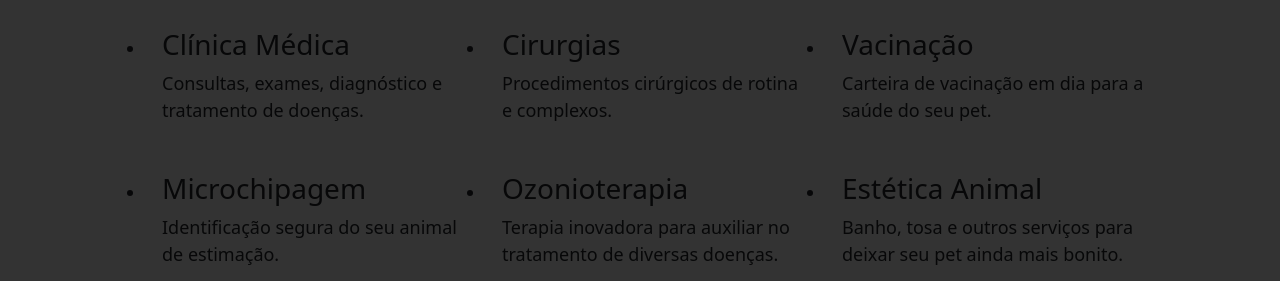
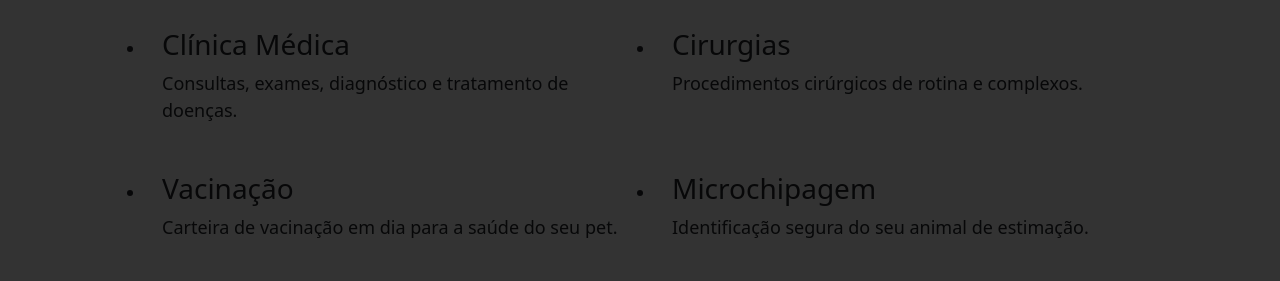
Before and after one commit to Thiory07/site-clinicasaluspet-com-br, a website built with Vite: page docs/index.html in a window 1280 px wide. Shown: the part 266-547 px from the top of the page. Built offline with nearby package versions, Linux system fonts and the light colour scheme.

Commit message:
changed SEO

```diff
--- a/docs/index.html
+++ b/docs/index.html
@@ -125,27 +125,27 @@
 
         <section id="servicos container" class="m-3">
           <ul class="servicos row m-3">
-            <li class="col-sm-4 p-3" itemtype="https://schema.org/Service">
+            <li class="col-sm-6 cold-md-4 p-3" itemtype="https://schema.org/Service">
               <h3>Clínica Médica</h3>
               <p>Consultas, exames, diagnóstico e tratamento de doenças.</p>
             </li>
-            <li class="col-sm-4 p-3" itemtype="https://schema.org/Service">
+            <li class="col-sm-6 cold-md-4 p-3" itemtype="https://schema.org/Service">
               <h3>Cirurgias</h3>
               <p>Procedimentos cirúrgicos de rotina e complexos.</p>
             </li>
-            <li class="col-sm-4 p-3" itemtype="https://schema.org/Service">
+            <li class="col-sm-6 cold-md-4 p-3" itemtype="https://schema.org/Service">
               <h3>Vacinação</h3>
               <p>Carteira de vacinação em dia para a saúde do seu pet.</p>
             </li>
-            <li class="col-sm-4 p-3" itemtype="https://schema.org/Service">
+            <li class="col-sm-6 cold-md-4 p-3" itemtype="https://schema.org/Service">
               <h3>Microchipagem</h3>
               <p>Identificação segura do seu animal de estimação.</p>
             </li>
-            <li class="col-sm-4 p-3" itemtype="https://schema.org/Service">
+            <li class="col-sm-6 cold-md-4 p-3" itemtype="https://schema.org/Service">
               <h3>Ozonioterapia</h3>
               <p>Terapia inovadora para auxiliar no tratamento de diversas doenças.</p>
             </li>
-            <li class="col-sm-4 p-3" itemtype="https://schema.org/Service">
+            <li class="col-sm-6 cold-md-4 p-3" itemtype="https://schema.org/Service">
               <h3>Estética Animal</h3>
               <p>Banho, tosa e outros serviços para deixar seu pet ainda mais bonito.</p>
             </li>
```
Also changed, not shown: src/index.html (+6 -6 lines).
